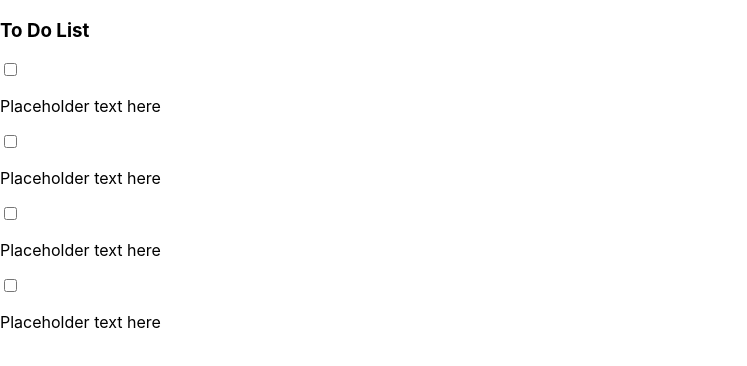
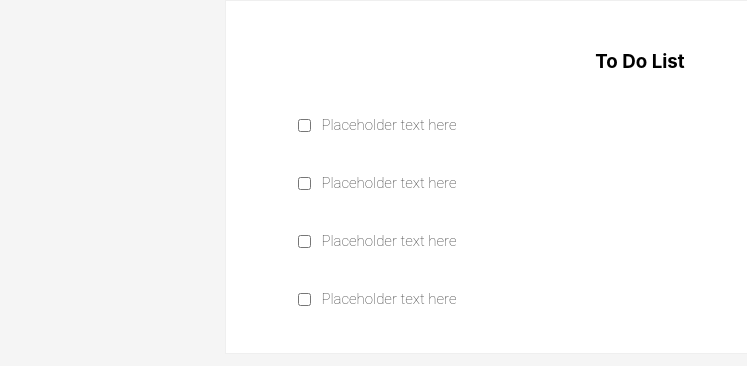
Before and after one commit to puzurs/To-Do-List-App, a React (Create React App) app: page / in a window 1280 px wide. Shown: the top 366 px of the page, without its empty margins (0-747 px from the left). Built offline with nearby package versions, Linux system fonts and the light colour scheme.

Commit message:
created todo Item and style

```diff
--- a/src/App.css
+++ b/src/App.css
@@ -1,38 +1,35 @@
-.App {
-  text-align: center;
+body {
+  background-color: whitesmoke;
 }
 
-.App-logo {
-  height: 40vmin;
-  pointer-events: none;
-}
-
-@media (prefers-reduced-motion: no-preference) {
-  .App-logo {
-    animation: App-logo-spin infinite 20s linear;
-  }
-}
-
-.App-header {
-  background-color: #282c34;
-  min-height: 100vh;
+.todo-list {
+  background-color: white;
+  margin: auto;
+  width: 60%;
   display: flex;
   flex-direction: column;
   align-items: center;
-  justify-content: center;
-  font-size: calc(10px + 2vmin);
-  color: white;
+  border: 1px solid #efefef;
+  padding: 30px;
 }
 
-.App-link {
-  color: #61dafb;
+.todo-item {
+  display: flex;
+  justify-content: flex-start;
+  align-items: center;
+  padding: 10px 10px 0;
+  width: 90%;
+  font-family: Roboto, sans-serif;
+  font-weight: 100;
+  font-size: 15px;
+  color: #333333;
 }
 
-@keyframes App-logo-spin {
-  from {
-    transform: rotate(0deg);
-  }
-  to {
-    transform: rotate(360deg);
-  }
+input[type=checkbox] {
+  margin-right: 10px;
+  font-size: 30px;
 }
+
+input[type=checkbox]:focus {
+  outline: 0;
+}
--- a/src/App.js
+++ b/src/App.js
@@ -1,19 +1,16 @@
 import React from 'react';
 import './App.css';
+import TodoItem from './TodoItem';
 
 function App() {
 
   return (
-      <div>
+      <div className="todo-list">
         <h3>To Do List</h3>
-          <input type="checkbox" />
-          <p>Placeholder text here</p>
-          <input type="checkbox" />
-          <p>Placeholder text here</p>
-          <input type="checkbox" />
-          <p>Placeholder text here</p>
-          <input type="checkbox" />
-          <p>Placeholder text here</p>
+          <TodoItem />
+          <TodoItem />
+          <TodoItem />
+          <TodoItem />
       </div>
   )
 }
--- /dev/null
+++ b/src/TodoItem.js
@@ -0,0 +1,12 @@
+import React from "react"
+
+function TodoItem() {
+    return(
+        <div className="todo-item">
+            <input type="checkbox" />
+            <p>Placeholder text here</p>
+        </div>
+    )
+}
+
+export default TodoItem
--- a/src/index.js
+++ b/src/index.js
@@ -3,7 +3,6 @@
 import './index.css';
 import App from './App';
 import * as serviceWorker from './serviceWorker';
-
 
 
 ReactDOM.render(<App />, document.getElementById("root"))
```
